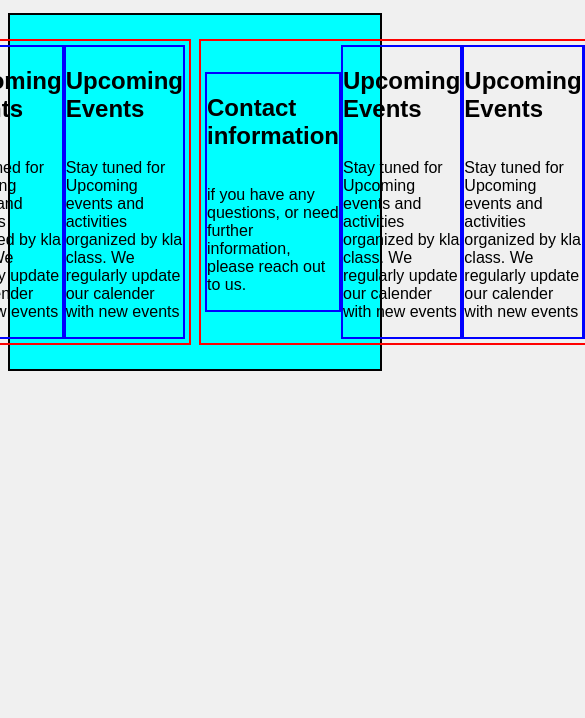
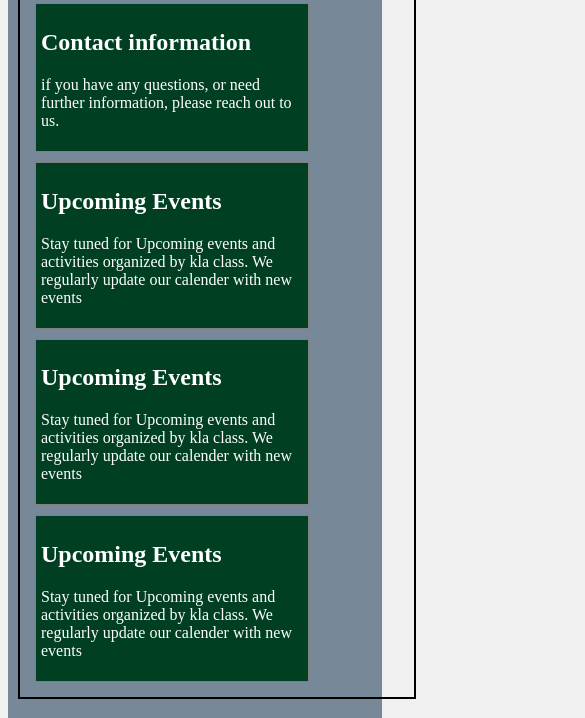
Before and after one commit to Augustin-kipimo/kampala-campus-web-class, a plain HTML site: page index.html in a window 390 px wide. Shown: the part 174-892 px from the top of the page, 585 px wide, since content can reach past the window. Before the commit the page ends 844 px from the top, so only its background shows below. Drawn offline with Linux system fonts and the light colour scheme.

Commit message:
update css

```diff
--- a/index.css
+++ b/index.css
@@ -1,26 +1,57 @@
-body {
-    font-family: Arial, sans-serif;
+body{
     background-color: #f0f0f0;
 }
-.main-content {
+main>section{
+    border: 2px solid black;
+    padding: 10px;
+    margin: 10px;
+}
+
+main>section>div{
+    border: 1px solid gray;
+    padding: 5px;
+    margin: 5px;
+}
+
+
+.section-one, .section-two{
+    display:flex;
+    flex-direction: column;
+    justify-content: space-around;
+    width: 50%;
+}
+
+.section-one>div, .section-two>div{
+    width: 70%;
+    background-color: #013f23;
+    color: white;
+
+}
+.section-one>div:hover, .section-two>div:hover{
+    width: 80%;
+    background-color: #ffffff;
+    color: rgb(0, 0, 0);
+
+}
+
+.main-content{
     display: flex;
-    justify-content: center;
-    align-items: center;
-    padding: 20px;
-    border: 2px solid black;
-    background-color: aqua;
+    flex-direction: row;
 }
-.section-one, .section-two {
-    display: flex;
-    justify-content: center;
-    align-items: center;
-   border: 2px solid red;
-    padding: 4px;
-    margin: 4px;
+@media screen and (max-width: 800px){
+   .main-content{
+        background-color: lightslategray;
+        flex-direction: column;
+   }
+   .section-one>div:hover, .section-two>div:hover{
+    height: 300px;
+    background-color: #ffffff;
+    color: rgb(0, 0, 0);
+
+    }
+    .section-one{
+          width: 100%;
+
+    }
+
 }
-.Contact, .events {
-    display: flex;
-    flex-direction: column;
-    align-items: center;
-    border: 2px solid blue;
-}
```
